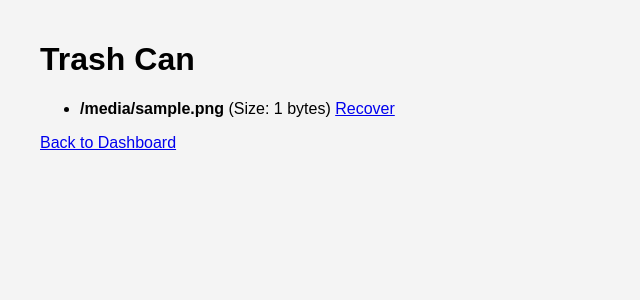
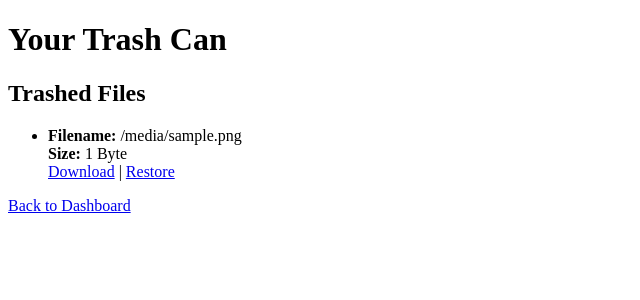
Before and after one commit to curtalfrey/Data-MultiVector, a Flask app: template templates/trash.html in a window 1280 px wide. Shown: the top 300 px of the page, without its empty margins (0-640 px from the left). Run offline with Flask 3, Linux system fonts and the light colour scheme; the template is opened without the code that fills it: most values are stand-ins (such as "Sample title", 1, 10 or a date in 2020).

Commit message:
Update trash.html

```diff
--- a/templates/trash.html
+++ b/templates/trash.html
@@ -1,23 +1,25 @@
-<!-- templates/trash.html -->
+<!-- trash.html -->
 
 <!DOCTYPE html>
 <html>
 <head>
-    <title>Trash Can</title>
-    <link rel="stylesheet" href="{{ url_for('static', filename='css/styles.css') }}">
+    <title>Data-MultiVector - Trash</title>
 </head>
 <body>
-    <div class="container">
-        <h1>Trash Can</h1>
-        <ul>
-            {% for file in trashed_files %}
+    <h1>Your Trash Can</h1>
+
+    <h2>Trashed Files</h2>
+    <ul>
+        {% for file in trashed_files %}
             <li>
-                <strong>{{ file.filename }}</strong> (Size: {{ file.size }} bytes)
-                <a href="{{ file.url }}" class="recovery-link">Recover</a>
+                <strong>Filename:</strong> {{ file.filename }}<br>
+                <strong>Size:</strong> {{ file.size|filesizeformat }}<br>
+                <a href="{{ file.url }}" download>Download</a> |
+                <a href="{{ url_for('recovery', filename=file.filename) }}">Restore</a>
             </li>
-            {% endfor %}
-        </ul>
-        <a href="{{ url_for('dashboard') }}">Back to Dashboard</a>
-    </div>
+        {% endfor %}
+    </ul>
+
+    <p><a href="{{ url_for('dashboard') }}">Back to Dashboard</a></p>
 </body>
 </html>
```
